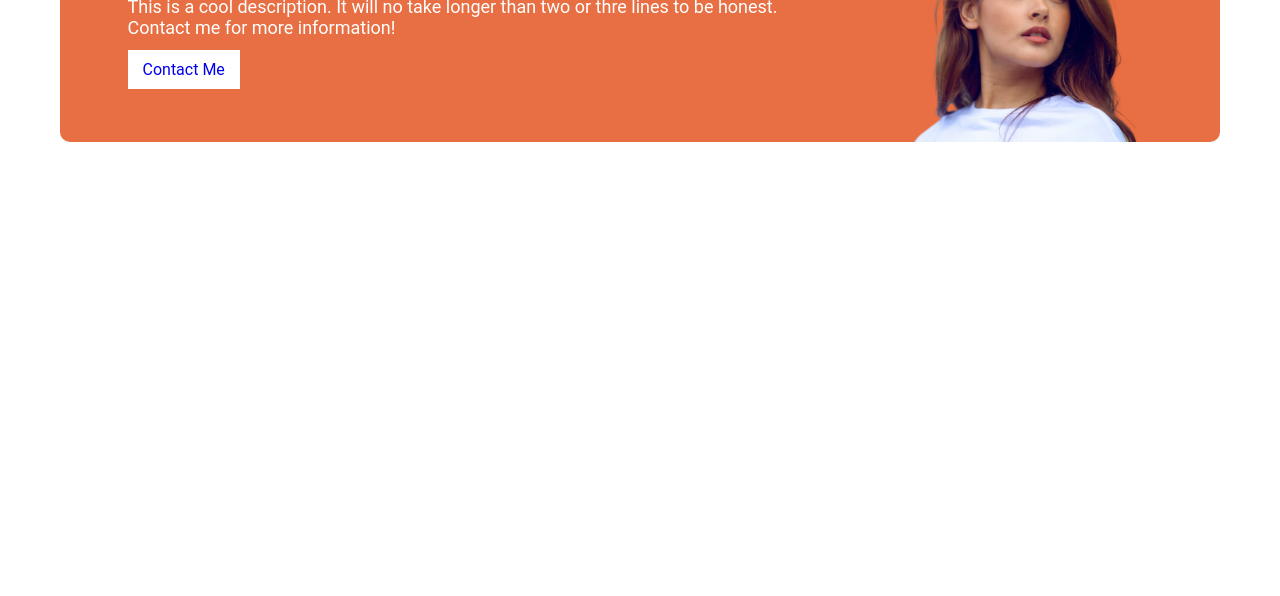
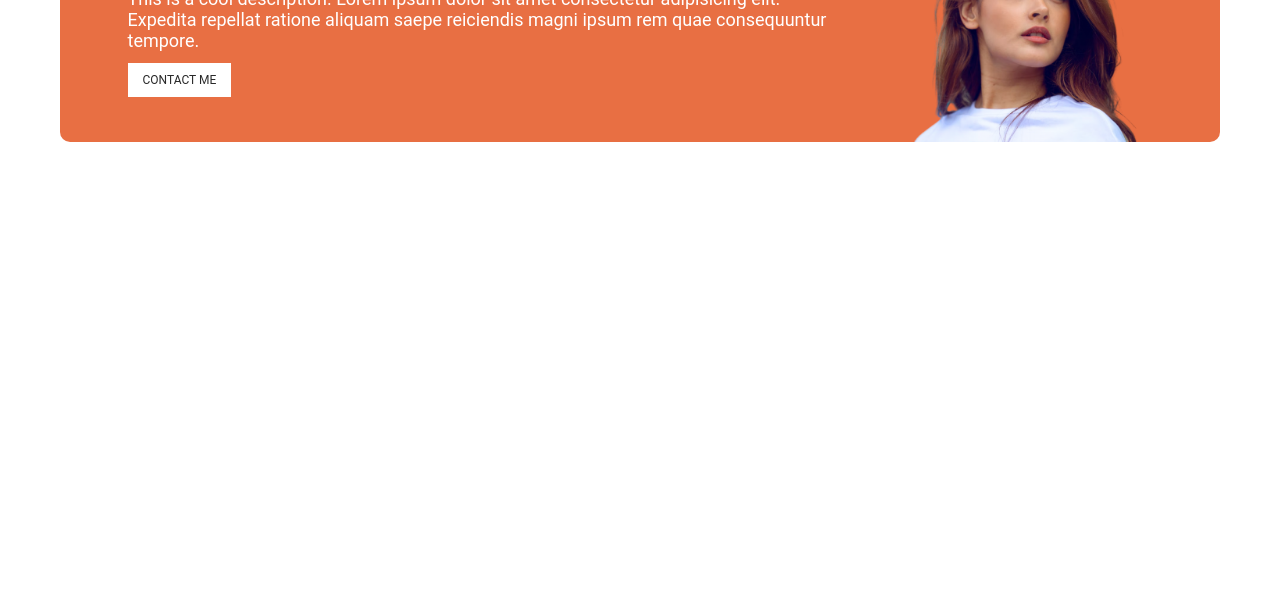
Before and after one commit to manuelsanchezweb/banner, a plain HTML site: page index.html in a window 1280 px wide. Shown: the part 204-800 px from the top of the page. Drawn offline with Linux system fonts and the light colour scheme.

Commit message:
Improve last styling issues

```diff
--- a/index.html
+++ b/index.html
@@ -14,8 +14,9 @@
           <div class="banner__data">
             <h2 class="banner__title">This is a cool banner!</h2>
             <p class="banner__description">
-              This is a cool description. It will no take longer than two or
-              thre lines to be honest. Contact me for more information!
+              This is a cool description. Lorem ipsum dolor sit amet consectetur
+              adipisicing elit. Expedita repellat ratione aliquam saepe
+              reiciendis magni ipsum rem quae consequuntur tempore.
             </p>
             <a href="#contact" class="button">Contact Me</a>
           </div>
--- a/style.css
+++ b/style.css
@@ -63,13 +63,23 @@ figure {
 /* Btn  */
 .button {
   text-decoration: none;
+  text-transform: uppercase;
   border: none;
   outline: none;
-  background: white;
+  background-color: white;
   padding: 10px 15px;
   display: flex;
   max-width: fit-content;
   margin: 0 auto;
+  color: #292929;
+  font-size: 12px;
+  transition: background-color 0.3s ease;
+  cursor: pointer;
+}
+
+.button:hover,
+.button:focus {
+  background-color: #e7e6e6;
 }
 
 @media (min-width: 768px) {
```
